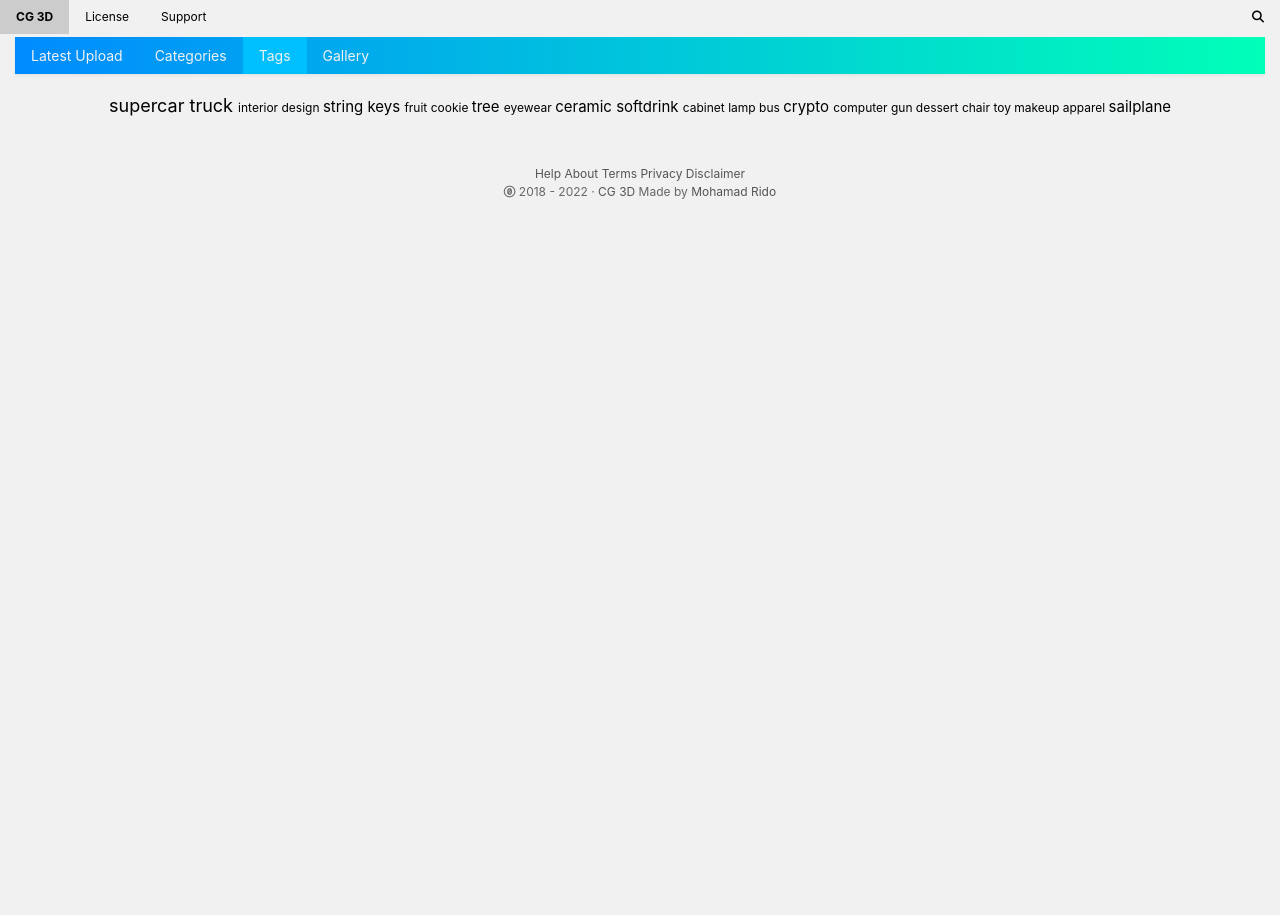
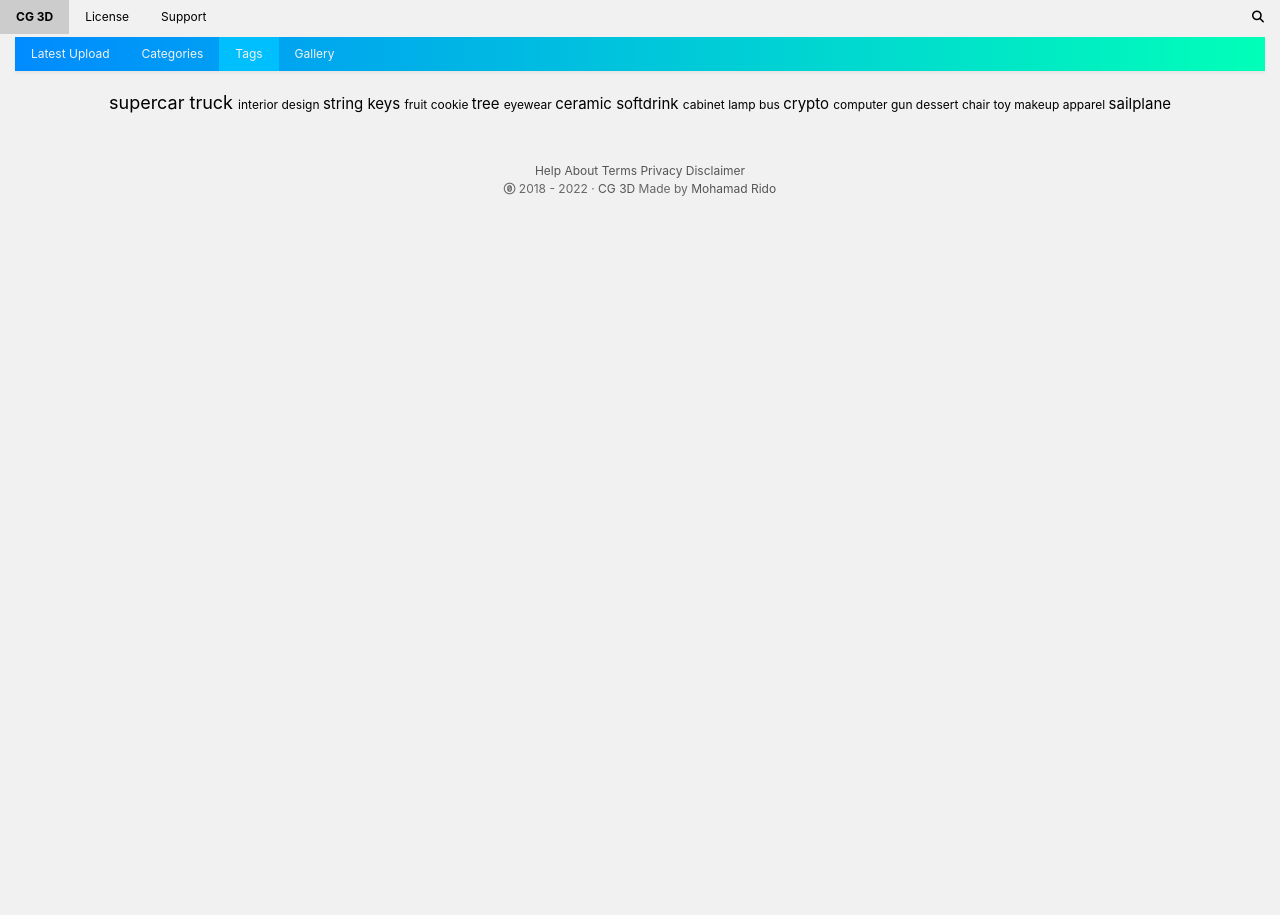
Before and after one commit to artslinux/zltzkjkl0emxcajsghsqi6wv479to0emgeyrcryesou, a Jekyll site: the page built from tags/index.html, in a window 1280 px wide. Built offline with Jekyll 4.4.1, drawn with Linux system fonts in a browser that asks for light colours; nearby versions of some CDN libraries.

Commit message:
Update index.html

```diff
--- a/tags/index.html
+++ b/tags/index.html
@@ -3,7 +3,7 @@ layout: page
 title: Tags
 ---
 <div class="page-container">
-  <div class="bar bg-mc fnt" id="myDIV" >
+  <div class="bar bg-mc" id="myDIV" >
     <a href="/3d-models" class="bar-item button">Latest Upload</a>
     <a href="/categories" class="bar-item button">Categories</a>
     <a href="/tags" class="bar-item button" style="background-color:deepskyblue;">Tags</a>
```
